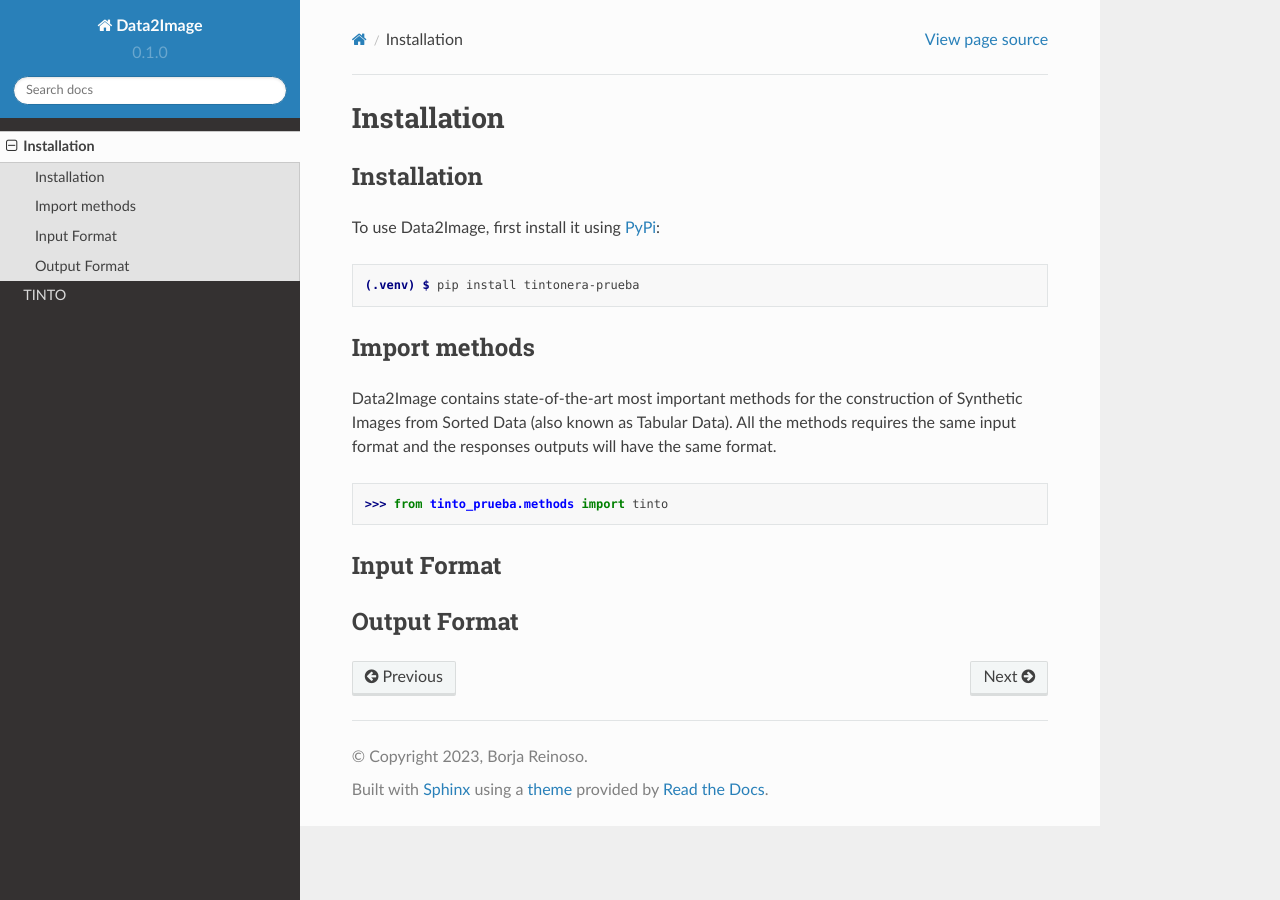
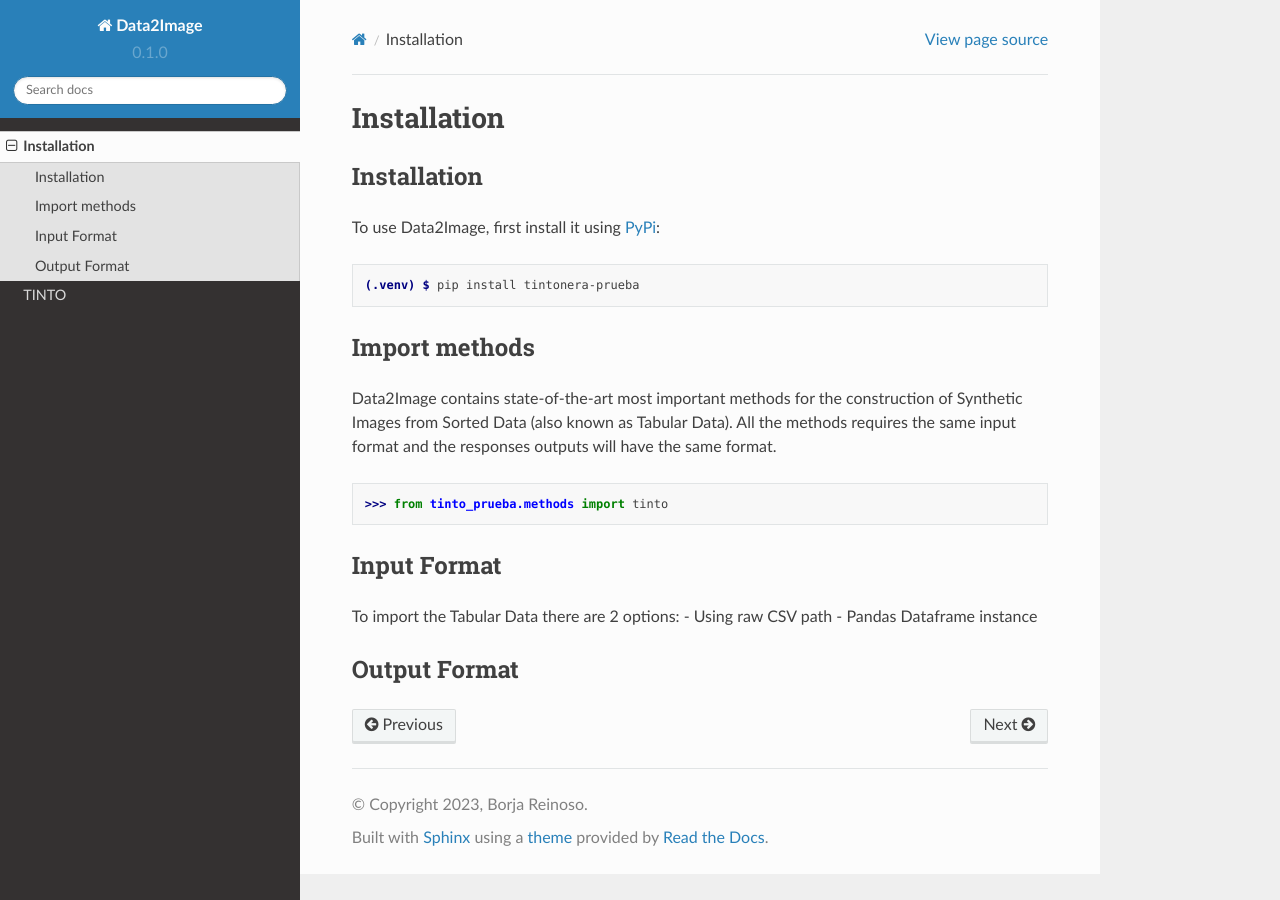
Before and after one commit to oeg-upm/TINTOlib-Documentation, a Sphinx documentation site: the page built from docs/source/installation.rst, in a window 1280 px wide. Built offline with Sphinx 7.4.7 and the Read the Docs theme 2.0.0, drawn with Linux system fonts in a browser that asks for light colours; pages that are not in the unit, such as notebooks, are missing from menus.

Commit message:
Update installation.rst

```diff
--- a/docs/source/installation.rst
+++ b/docs/source/installation.rst
@@ -21,6 +21,9 @@
 
 Input Format
 ------------
+To import the Tabular Data there are 2 options:
+- Using raw CSV path
+- Pandas Dataframe instance
 
 Output Format
 -------------
```
